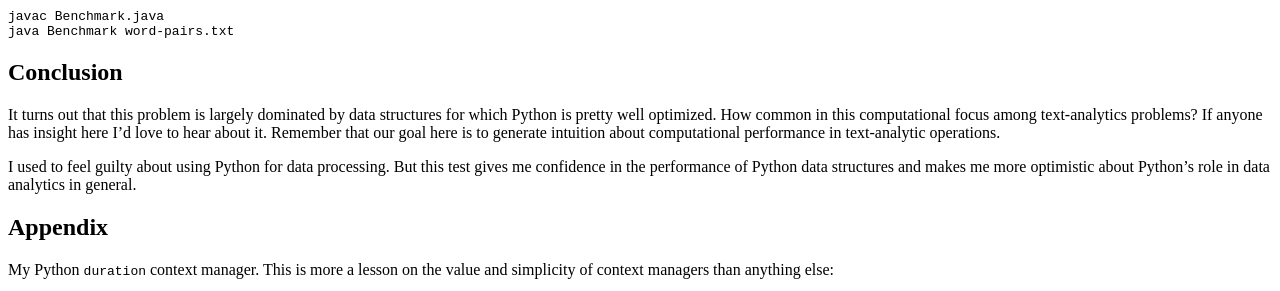
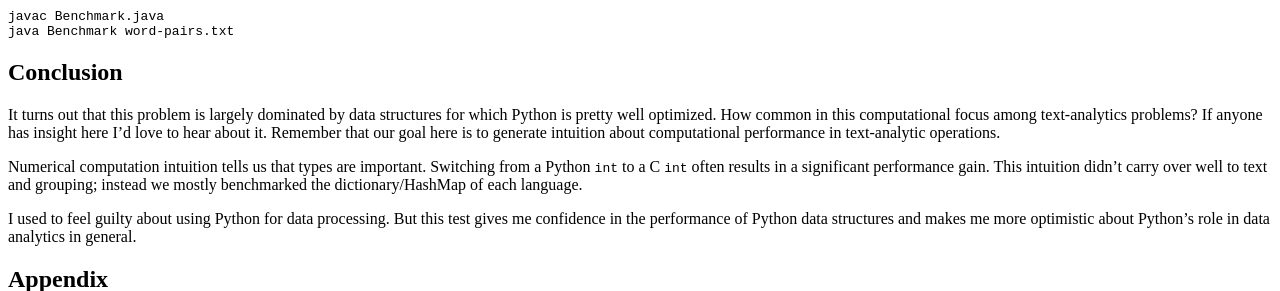
Before and after one commit to besyskymnbk/blog, a Jekyll site: the page built from _posts/work/2014-01-13-Text-Benchmarks.md, in a window 1280 px wide and 900 px high, scrolled down 4822 px, cut to the strip 102-393 px from the top of the window. Built offline with Jekyll 4.4.1, drawn with Linux system fonts in a browser that asks for light colours; comment, search, counter and statistics services are not loaded.

Commit message:
Update 2014-01-13-Text-Benchmarks.md
Types aren't as important as we thought

```diff
--- a/_posts/work/2014-01-13-Text-Benchmarks.md
+++ b/_posts/work/2014-01-13-Text-Benchmarks.md
@@ -303,6 +303,11 @@ among text-analytics problems?  If anyone has insight here I'd love to hear
 about it.  Remember that our goal here is to generate intuition about
 computational performance in text-analytic operations.
 
+Numerical computation intuition tells us that types are important.  Switching
+from a Python `int` to a C `int` often results in a significant performance
+gain.  This intuition didn't carry over well to text and grouping; instead we
+mostly benchmarked the dictionary/HashMap of each language.
+
 I used to feel guilty about using Python for data processing.  But this test
 gives me confidence in the performance of Python data structures and makes me
 more optimistic about Python's role in data analytics in general.
```
